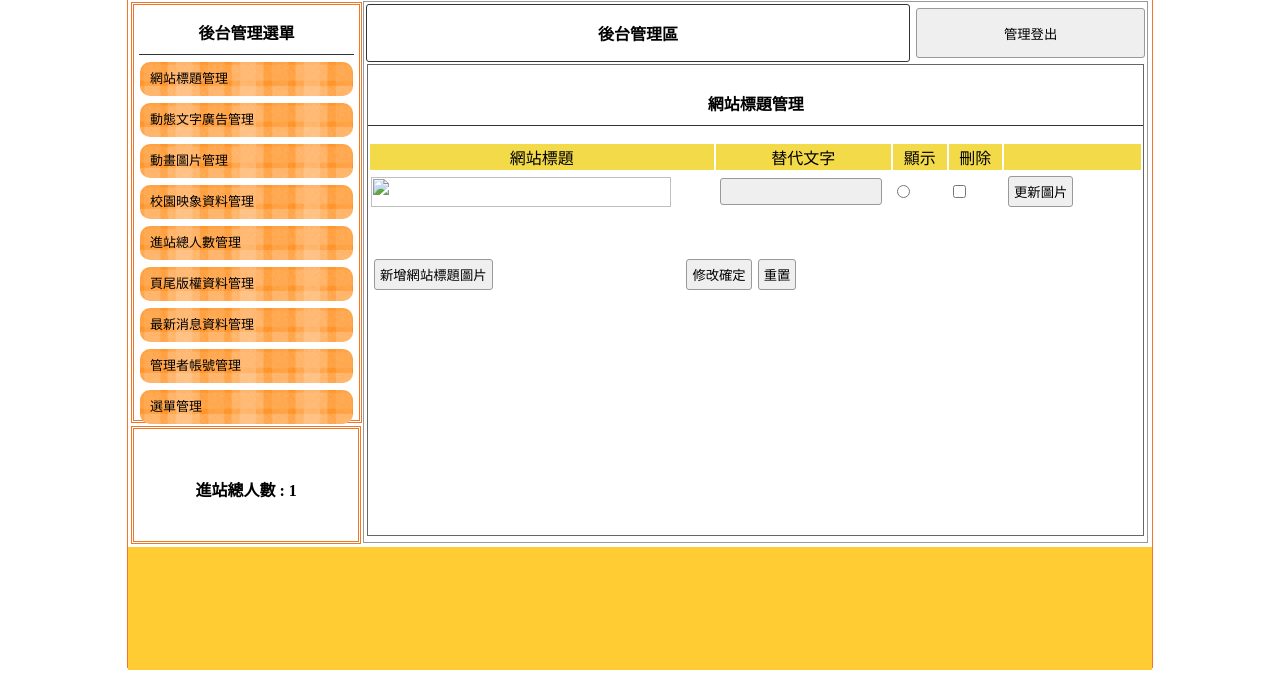
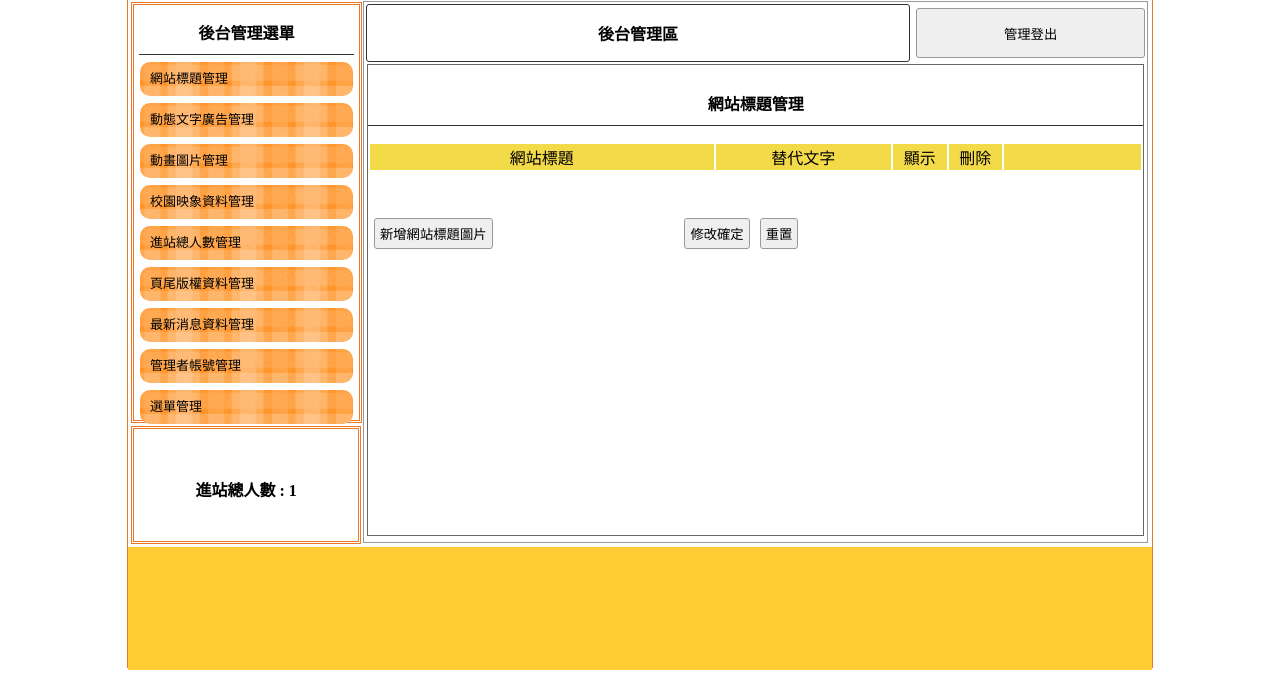
Before and after one commit to ruzs/bquiz01, a PHP site: page /test/back.php in a window 1280 px wide. Shown: the part 112-800 px from the top of the page. Run offline with PHP 8.4, Linux system fonts and the light colour scheme; data that the repository does not hold is empty.

Commit message:
完成後台標題管理的列表及新增功能

```diff
--- a/api/base.php
+++ b/api/base.php
@@ -23,7 +23,7 @@ class DB{
   }
 
   public function all(...$arg){
-    $sql="select * from $this->table ";
+    $sql="select * from $this->table";
     if(isset($arg[0])){
       if(is_array($arg[0])){
         $tmp=$this->arrayToSqlArray($arg[0]);
@@ -107,8 +107,8 @@ function dd($array){
   print_r($array);
   echo "</pre>";
 }
-function to($location){
-  header("location:$location");
+function to($url){
+  header("location:".$url);
 }
 function q($sql){
   global $pdo;
@@ -116,6 +116,8 @@ function q($sql){
   return $pdo->query($sql)->fetchAll();
 }
 $Bottom=new DB('bottom');
+
+$Title=new DB('title');
 
 // $db=new DB('bottom');
 // $bot=$db->find(1);
--- a/back.php
+++ b/back.php
@@ -7,7 +7,6 @@ include "./api/base.php";
 
 	<head>
 		<meta http-equiv="Content-Type" content="text/html; charset=UTF-8">
-
 		<title>卓越科技大學校園資訊系統</title>
 		<link href="./css/css.css" rel="stylesheet" type="text/css">
 		<script src="./js/jquery-1.9.1.min.js"></script>
@@ -17,13 +16,13 @@ include "./api/base.php";
 	<body>
 		<div id="cover" style="display:none; ">
 			<div id="coverr">
-			<a style="position:absolute; right:3px; top:4px; cursor:pointer; z-index:9999;" onclick="cl('#cover')">X</a>				<div id="cvr" style="position:absolute; width:99%; height:100%; margin:auto; z-index:9898;"></div>
+			<a style="position:absolute; right:3px; top:4px; cursor:pointer; z-index:9999;" onclick="cl('#cover')">X</a>
+			<div id="cvr" style="position:absolute; width:99%; height:100%; margin:auto; z-index:9898;"></div>
 			</div>
 		</div>
-		<iframe style="display:none;" name="back" id="back"></iframe>
 		<div id="main">
 			<a title="" href="index.php">
-				<div class="ti" style="background:url(&#39;use/&#39;); background-size:cover;"></div>
+				<div class="ti" style="background:url('use/'); background-size:cover;"></div>
 				<!--標題-->
 			</a>
 			<div id="ms">
@@ -69,7 +68,7 @@ include "./api/base.php";
 						<tbody>
 							<tr>
 								<td style="width:70%;font-weight:800; border:#333 1px solid; border-radius:3px;" class="cent"><a href="?do=admin" style="color:#000; text-decoration:none;">後台管理區</a></td>
-								<td><button onclick="document.cookie=&#39;user=&#39;;location.replace(&#39;?&#39;)" style="width:99%; margin-right:2px; height:50px;">管理登出</button></td>
+								<td><button onclick="document.cookie='user=';location.replace('?')" style="width:99%; margin-right:2px; height:50px;">管理登出</button></td>
 							</tr>
 						</tbody>
 					</table>
--- a/back/ad.php
+++ b/back/ad.php
@@ -15,7 +15,7 @@
         <table style="margin-top:40px; width:70%;">
             <tbody>
                 <tr>
-                    <td width="200px"><input type="button" onclick="op(&#39;#cover&#39;,&#39;#cvr&#39;,&#39;view.php?do=title&#39;)" value="新增動態文字廣告"></td>
+                    <td width="200px"><input type="button" onclick="op('#cover','#cvr','view.php?do=title')" value="新增動態文字廣告"></td>
                     <td class="cent"><input type="submit" value="修改確定"><input type="reset" value="重置"></td>
                 </tr>
             </tbody>
--- a/back/title.php
+++ b/back/title.php
@@ -1,6 +1,6 @@
 <div style="width:99%; height:87%; margin:auto; overflow:auto; border:#666 1px solid;">
   <p class="t cent botli">網站標題管理</p>
-  <form method="post" target="back" action="?do=tii">
+  <form method="post" action="?do=tii">
     <table width="100%">
       <tbody>
         <tr class="yel">
@@ -10,30 +10,43 @@
           <td width="7%">刪除</td>
           <td></td>
         </tr>
+        <?php
+          $rows=$Title->all();
+          foreach($rows as $row){
+        ?>
         <tr>
           <td width="45%">
-            <img src="" style="width:300px;height:30px">
+            <img src="./upload/<?=$row['img'];?>" style="width:300px;height:30px">
           </td>
           <td width="23%">
-            <input type="text" name="text" id="">
+            <input type="text" name="text[]" value="<?=$row['text']?>">
           </td>
           <td width="7%">
-            <input type="radio" name="sh" id="">
+            <input type="radio" name="sh" value="<?=$row['id']?>">
           </td>
           <td width="7%">
-            <input type="checkbox" name="del" id="">
+            <input type="checkbox" name="del" value="<?=$row['id']?>">
           </td>
           <td>
             <input type="button" value="更新圖片">
+            <input type="hidden" name="id" value="<?=$row['id'];?>">
           </td>
         </tr>
+        <?php
+          }
+        ?>
       </tbody>
     </table>
     <table style="margin-top:40px; width:70%;">
       <tbody>
         <tr>
-          <td width="200px"><input type="button" onclick="op(&#39;#cover&#39;,&#39;#cvr&#39;,&#39;view.php?do=title&#39;)" value="新增網站標題圖片"></td>
-          <td class="cent"><input type="submit" value="修改確定"><input type="reset" value="重置"></td>
+          <td width="200px">
+            <input type="button" onclick="op('#cover','#cvr','./modal/title.php')" value="新增網站標題圖片">
+          </td>
+          <td class="cent">
+            <input type="submit" value="修改確定">
+            <input type="reset" value="重置">
+          </td>
         </tr>
       </tbody>
     </table>
```
Also changed, not shown: api/add_title.php (added, +16 -0 lines), index.php (+3 -5 lines), modal/title.php (added, +22 -0 lines), upload/01B01.jpg (added), upload/01B02.jpg (added), upload/01B03.jpg (added), upload/01B04.jpg (added).
